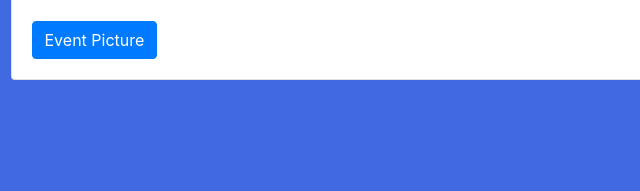
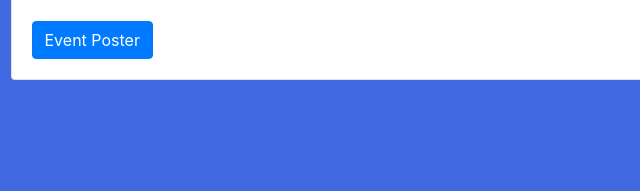
Before and after one commit to msasansalimi/Project-1, a plain HTML site: page index.html in a window 1280 px wide. Shown: the part 792-983 px from the top of the page, 317-957 px from the left. Drawn offline with nearby package versions, Linux system fonts and the light colour scheme.

Commit message:
modified

```diff
--- a/index.html
+++ b/index.html
@@ -114,7 +114,7 @@
 
 
             <button type="button" class="btn btn-primary" data-toggle="modal" data-target="#exampleModalLong">
-              Event Picture
+              Event Poster
             </button>
 
 
```
